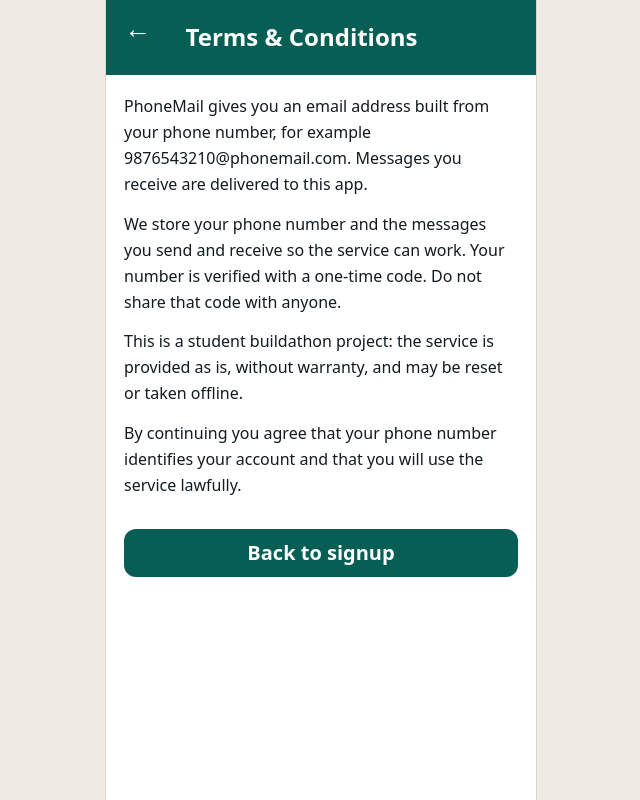
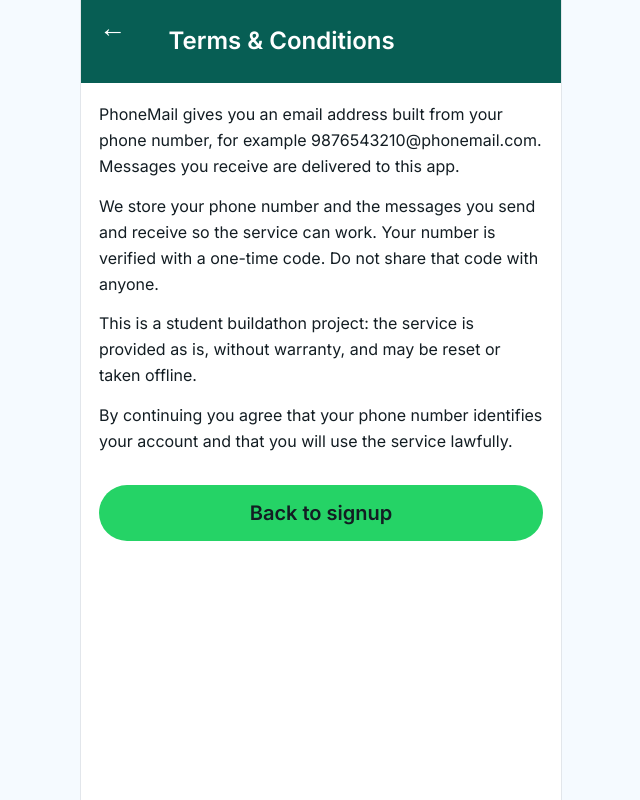
Before and after one commit to ah-REE/phonemail, a Next.js app: page /terms in a window 1280 px wide. Shown: the whole page, without its empty margins (319-959 px from the left). Built offline with nearby package versions, Linux system fonts and the light colour scheme.

Commit message:
Day 6 visual refresh step 1: migrate the token layer to the designed palette (mockup-derived), self-host the design fonts

```diff
--- a/src/app/globals.css
+++ b/src/app/globals.css
@@ -3,25 +3,29 @@
 @tailwind utilities;
 
 /*
- * Global hooks for the mobile design system. Kept deliberately small: tokens
- * live in tailwind.config.ts, screens compose utilities from them.
+ * Global hooks for the design system. Kept deliberately small: tokens live in
+ * tailwind.config.ts, screens compose utilities from them.
  *
- * Day 4 polish: skeletons, one focus treatment, restrained transitions and
- * consistent pressed states live here so every screen behaves the same.
+ * Day 6 visual refresh: the canvas, the focus treatment and the component
+ * classes below moved to the designed language (design/safe_clean_messenger/
+ * DESIGN.md + the mockup markup). Shape and elevation follow its two hard
+ * rules: pill controls, and strictly flat - no drop shadows, no blur, no
+ * gradients anywhere. Separation is a 1px hairline.
  */
 @layer base {
   html {
-    /* Root font size drives every rem-based size; 18px is the elder-friendly
-       floor agreed in PROJECT.md §3. */
+    /* Root font size drives every rem-based size. 18px - NOT the mockups' 16px
+       body text - is the elder-friendly floor agreed in PROJECT.md section 3;
+       this is a reported deviation from the design. */
     font-size: 18px;
     -webkit-text-size-adjust: 100%;
   }
 
   body {
-    @apply bg-wa-bg text-wa-ink antialiased;
+    @apply bg-surface-bright font-body text-on-surface antialiased;
   }
 
-  /* Never let a tap target shrink below 48px. */
+  /* Never let a tap target shrink below the design's 56px floor. */
   button,
   a[role="button"],
   input,
@@ -30,9 +34,11 @@
     @apply min-h-tap;
   }
 
-  /* One visible focus treatment for keyboard and switch users. */
+  /* One visible focus treatment for keyboard and switch users.
+     The design's rule: an inner/outer 2px ring in the brand colours, never a
+     diffused halo. */
   :focus-visible {
-    @apply outline-none ring-2 ring-wa-teal ring-offset-2 ring-offset-wa-panel;
+    @apply outline-none ring-2 ring-primary-container ring-offset-2 ring-offset-surface;
   }
 
   @media (prefers-reduced-motion: reduce) {
@@ -46,30 +52,33 @@
 }
 
 @layer components {
+  /* Primary CTA: full pill, solid action green, dark charcoal label
+     (DESIGN.md "Components / Buttons"). */
   .btn-primary {
-    @apply inline-flex min-h-tap items-center justify-center rounded-card bg-wa-teal px-6 text-lg font-semibold text-white transition-colors duration-ui hover:bg-[#0a6b60] active:bg-[#064a43] disabled:opacity-60;
+    @apply inline-flex min-h-tap items-center justify-center rounded-pill bg-wa-green px-6 text-lg font-semibold text-on-surface transition-colors duration-ui hover:bg-[#20ba5a] active:bg-[#1eab53] disabled:opacity-60;
   }
 
+  /* Secondary: white surface, 1px hairline, teal label. */
   .btn-quiet {
-    @apply inline-flex min-h-tap items-center justify-center rounded-card border border-wa-line bg-wa-panel px-6 text-lg font-semibold text-wa-ink transition-colors duration-ui hover:bg-wa-bg active:bg-wa-line disabled:opacity-60;
+    @apply inline-flex min-h-tap items-center justify-center rounded-pill border border-wa-outline bg-surface px-6 text-lg font-semibold text-primary-container transition-colors duration-ui hover:bg-surface-container-low active:bg-surface-container disabled:opacity-60;
   }
 
   .field {
-    @apply min-h-tap w-full rounded-card border border-wa-line bg-wa-panel px-4 text-lg text-wa-ink outline-none transition-colors duration-ui focus:border-wa-teal;
+    @apply min-h-tap w-full rounded-card border border-wa-outline bg-surface px-4 text-lg text-on-surface outline-none transition-colors duration-ui focus:border-2 focus:border-primary-container;
   }
 
   .surface {
-    @apply rounded-card border border-wa-line bg-wa-panel;
+    @apply rounded-card border border-wa-outline bg-surface;
   }
 
-  /* A chat-list / thread row: one radius, even padding, subtle press feedback. */
+  /* A chat-list / thread row: even padding, flat press feedback. */
   .row {
-    @apply flex items-center gap-3 px-4 py-row transition-colors duration-ui active:bg-wa-bg;
+    @apply flex items-center gap-3 px-4 py-row transition-colors duration-ui active:bg-surface-container-low;
   }
 
   /* Loading placeholder. Static tint at rest; a slow pulse when motion is OK. */
   .skeleton {
-    @apply block bg-wa-line/70;
+    @apply block bg-surface-container-high;
     animation: skeleton-pulse 1.6s ease-in-out infinite;
   }
 }
--- a/src/app/layout.tsx
+++ b/src/app/layout.tsx
@@ -1,7 +1,27 @@
 import type { Metadata, Viewport } from "next";
+import { Inter, Plus_Jakarta_Sans } from "next/font/google";
 import type { ReactNode } from "react";
 
 import "./globals.css";
+
+/**
+ * Fonts come from next/font, which downloads and SELF-HOSTS the files at build
+ * time. That is deliberate: the design uses Plus Jakarta Sans for headlines and
+ * Inter for body/labels, and wiring them through a CDN at runtime would break
+ * the offline/`docker compose up -d` guarantee the whole project is built on.
+ */
+const bodyFont = Inter({
+  subsets: ["latin"],
+  display: "swap",
+  variable: "--font-body",
+});
+
+const headlineFont = Plus_Jakarta_Sans({
+  subsets: ["latin"],
+  display: "swap",
+  weight: ["600", "700"],
+  variable: "--font-headline",
+});
 
 export const metadata: Metadata = {
   title: "PhoneMail",
@@ -15,6 +35,7 @@
 };
 
 export const viewport: Viewport = {
+  // The design's primary: the Android/browser chrome colour matches the app.
   themeColor: "#075e54",
   width: "device-width",
   initialScale: 1,
@@ -25,7 +46,7 @@
 
 export default function RootLayout({ children }: { children: ReactNode }) {
   return (
-    <html lang="en">
+    <html lang="en" className={`${bodyFont.variable} ${headlineFont.variable}`}>
       <body>{children}</body>
     </html>
   );
--- a/tailwind.config.ts
+++ b/tailwind.config.ts
@@ -1,50 +1,108 @@
 import type { Config } from "tailwindcss";
 
 /**
- * Mobile-first design system (PROJECT.md §3: Tailwind + a tokens layer).
- * Tokens are semantic, not decorative: elder-friendly defaults live here so
- * screens never hard-code sizes.
+ * Design system (PROJECT.md section 3: Tailwind + a tokens layer).
  *
- * Day 4 polish: the radius, transition and elevation scales live here too, so
- * "even spacing / consistent radii / restrained motion" is a token decision
- * rather than something each screen re-invents.
+ * Tokens are semantic, not decorative: the designed palette and the
+ * elder-friendly sizing live here, so screens never hard-code a colour or size.
  *
- *  - base font 18px (comfortable for first-time smartphone users)
- *  - every interactive target >= 48px via the `tap` scale
- *  - high-contrast WhatsApp-like greens/neutrals (one accent, no gradients)
+ * Day 6 visual refresh: the token layer moved FIRST, before any screen, so every
+ * screen adopts the designed language the moment it is styled and an untouched
+ * screen is already on-colour.
+ *
+ * Source of truth: the Stitch export itself - design/safe_clean_messenger/
+ * DESIGN.md (front-matter) and the mockup markup under design/<screen>/code.html.
+ * Where DESIGN.md's PROSE disagrees with the mockup markup (the prose carries an
+ * older WhatsApp-like palette: #EFEAE2 canvas, #DAE1E3 borders, #667781 muted),
+ * the MOCKUP MARKUP WINS. Recorded in PROJECT.md section 9.
+ *
+ * Two deliberate deviations, both reported:
+ *  - the root font size stays 18px (the elder-friendly floor agreed in
+ *    PROJECT.md section 3) instead of the mockups' 16px body text
+ *  - the `wa-*` names survive as aliases pointing at the new palette, so screens
+ *    can migrate one at a time without a flag day
  */
 const config: Config = {
   content: ["./src/**/*.{ts,tsx}"],
   theme: {
     extend: {
       colors: {
+        /* ---------------- designed palette (mockup-derived) ---------------- */
+        surface: {
+          DEFAULT: "#ffffff",
+          dim: "#d1dbe4",
+          bright: "#f5faff",
+          variant: "#d9e4ec",
+          container: {
+            lowest: "#ffffff",
+            low: "#eaf5fe",
+            DEFAULT: "#e5eff8",
+            high: "#dfeaf2",
+            highest: "#d9e4ec",
+          },
+        },
+        "on-surface": { DEFAULT: "#131d23", variant: "#3f4946" },
+        outline: { DEFAULT: "#6f7976", variant: "#bec9c5" },
+        primary: { DEFAULT: "#00453d", container: "#075e54" },
+        "on-primary": { DEFAULT: "#ffffff", container: "#8dd5c8" },
+        "primary-fixed": { DEFAULT: "#a8f0e3", dim: "#8cd4c7" },
+        secondary: { DEFAULT: "#006d2f", container: "#5dfd8a" },
+        "on-secondary": { DEFAULT: "#ffffff", container: "#007232" },
+        "surface-tint": "#1c695f",
+        error: { DEFAULT: "#ba1a1a", container: "#ffdad6" },
+        "on-error": { DEFAULT: "#ffffff", container: "#93000a" },
+
+        /* ------------- legacy aliases, repointed at that palette ------------- */
         wa: {
-          bg: "#efeae2",
+          bg: "#f5faff",
           panel: "#ffffff",
-          ink: "#111b21",
-          // Darkened from #5b6b74: muted text should still clear 4.5:1 on white.
-          muted: "#4d5b63",
-          line: "#e2e5e7",
+          ink: "#131d23",
+          // Muted text must still clear 4.5:1 on white and on #f5faff.
+          muted: "#3f4946",
+          // Soft divider; input outlines use wa-outline (#bec9c5) as the design does.
+          line: "#dfeaf2",
+          outline: "#bec9c5",
           teal: "#075e54",
           green: "#25d366",
           bubble: "#d9fdd3",
-          alert: "#b3261e",
+          alert: "#ba1a1a",
         },
       },
+      fontFamily: {
+        // Wired through next/font in app/layout.tsx, which self-hosts the files:
+        // no runtime CDN, so the app still works offline.
+        headline: ["var(--font-headline)", "Inter", "system-ui", "sans-serif"],
+        body: ["var(--font-body)", "Inter", "system-ui", "sans-serif"],
+      },
       fontSize: {
+        /* the app's own scale - elder-friendly, driven by the 18px root */
         base: ["18px", { lineHeight: "1.55" }],
         sm: ["16px", { lineHeight: "1.5" }],
         lg: ["20px", { lineHeight: "1.5" }],
         xl: ["24px", { lineHeight: "1.35" }],
+        /* the designed scale (DESIGN.md typography), mobile sizes */
+        "headline-lg": ["26px", { lineHeight: "34px", letterSpacing: "-0.015em" }],
+        "headline-md": ["22px", { lineHeight: "28px", letterSpacing: "-0.01em" }],
+        "headline-sm": ["18px", { lineHeight: "24px" }],
+        "body-lg": ["16px", { lineHeight: "24px" }],
+        "body-md": ["14px", { lineHeight: "20px" }],
+        "body-sm": ["12px", { lineHeight: "16px" }],
+        "label-lg": ["16px", { lineHeight: "20px", letterSpacing: "0.01em" }],
+        "label-md": ["14px", { lineHeight: "18px", letterSpacing: "0.01em" }],
+        "label-sm": ["11px", { lineHeight: "14px", letterSpacing: "0.04em" }],
       },
-      // One card radius everywhere; bubbles stay slightly tighter.
+      // Pill controls, 16px cards, 24px sheets: the design's shape language.
       borderRadius: {
-        card: "12px",
+        card: "16px",
         bubble: "10px",
+        sheet: "24px",
+        pill: "9999px",
       },
-      minHeight: { tap: "48px" },
-      minWidth: { tap: "48px" },
-      maxWidth: { phone: "430px" },
+      // The design's touch floor is 56px (the app's was 48px).
+      minHeight: { tap: "56px" },
+      minWidth: { tap: "56px" },
+      // DESIGN.md: fluid single column, max content width 480px.
+      maxWidth: { phone: "480px" },
       // Restrained motion only: 150-200ms, nothing bouncing.
       transitionDuration: { ui: "180ms" },
       spacing: { row: "14px" },
```
Also changed, not shown: 1 other file (tests, documents, lock files or other folders).
